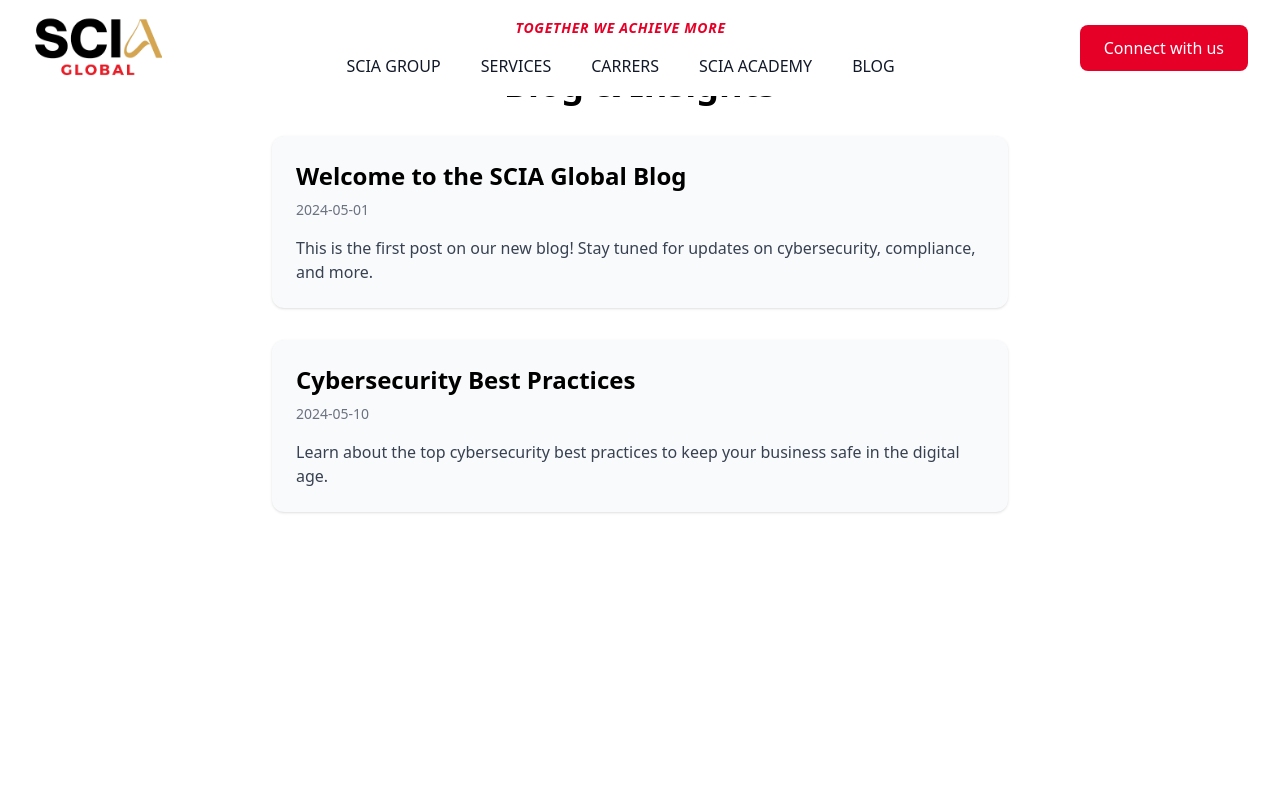
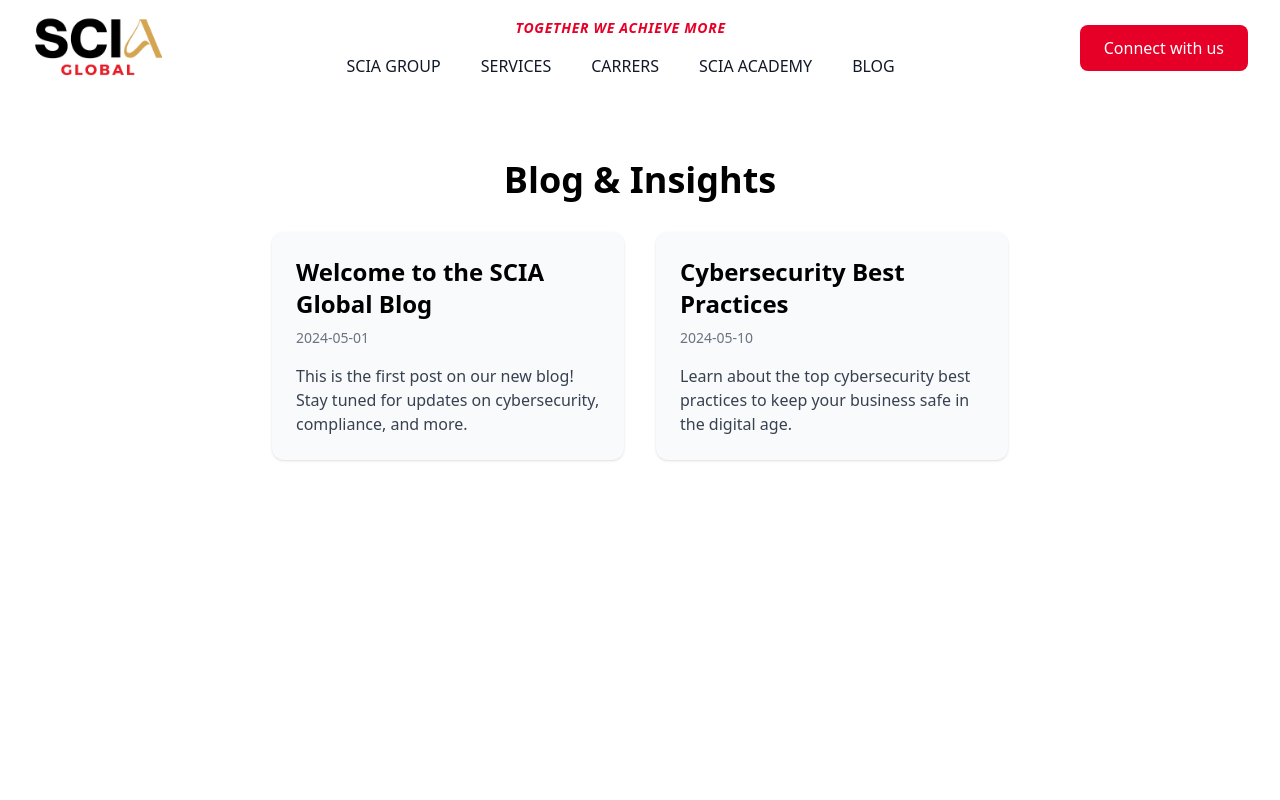
Before and after one commit to GlobalGRC/WebsiteMalli, a React (Vite) app: page /blog in a window 1280 px wide. Shown: the top 800 px of the page. Built offline with nearby package versions, Linux system fonts and the light colour scheme.

Commit message:
Fix Blog page title spacing and display posts as cards in a grid

```diff
--- a/src/pages/BlogPage.tsx
+++ b/src/pages/BlogPage.tsx
@@ -28,13 +28,13 @@ export const BlogPage: React.FC = () => {
   return (
     <div className="min-h-screen bg-white py-16">
       <div className="container mx-auto px-4 max-w-3xl">
-        <h1 className="text-4xl font-bold mb-8 text-center">Blog & Insights</h1>
-        <div className="space-y-8">
+        <h1 className="text-4xl font-bold mb-8 text-center mt-24">Blog & Insights</h1>
+        <div className="grid grid-cols-1 md:grid-cols-2 gap-8">
           {posts.map(post => (
-            <div key={post.id} className="bg-gray-50 rounded-xl shadow p-6">
+            <div key={post.id} className="bg-gray-50 rounded-xl shadow p-6 flex flex-col h-full">
               <h2 className="text-2xl font-semibold mb-2">{post.title}</h2>
               <p className="text-gray-500 text-sm mb-4">{post.date}</p>
-              <p className="text-gray-700">{post.content.slice(0, 120)}{post.content.length > 120 ? '...' : ''}</p>
+              <p className="text-gray-700 flex-grow">{post.content.slice(0, 120)}{post.content.length > 120 ? '...' : ''}</p>
             </div>
           ))}
         </div>
```
